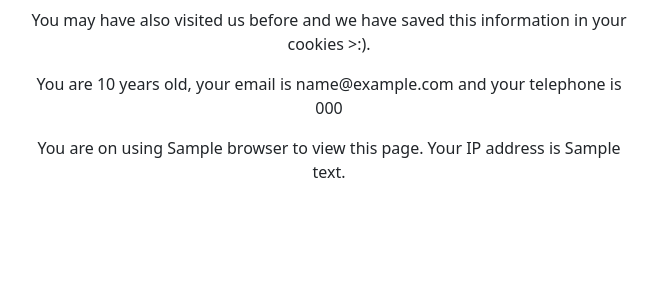
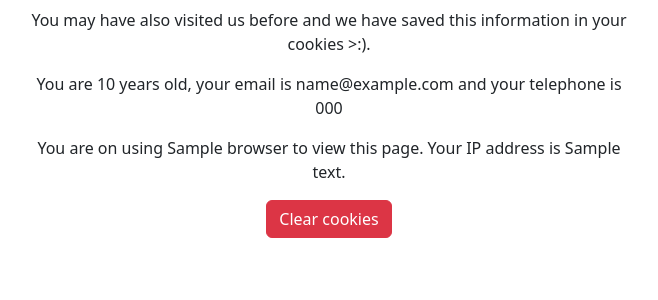
Before and after one commit to matthew-wong1/sse-lab2, a Flask app: template api/templates/user_data.html in a window 1280 px wide. Shown: the part 152-452 px from the top of the page, without its empty margins (311-969 px from the left). Run offline with Flask 3, Linux system fonts and the light colour scheme; the template is opened without the code that fills it: most values are stand-ins (such as "Sample title", 1, 10 or a date in 2020); parts of the project's set-up code (start-up, migrations or seed data) failed here and were passed over.

Commit message:
add option to clear cookies

```diff
--- a/api/app.py
+++ b/api/app.py
@@ -2,7 +2,6 @@ from flask import Flask, render_template, request, make_response
 from ua_parser import user_agent_parser
 
 app = Flask(__name__)
-
 
 @app.route("/")
 def index():
@@ -26,6 +25,9 @@ def submit():
 	user_data["tel"] = request.form.get("tel")
 	user_data["email"] = request.form.get("email")
 
+	# form validation
+#	if (user_data["tel"].
+
 	# data from request headers
 	user_agent_str = request.headers.get('User-Agent')
 	user_data["ip_address"] = request.remote_addr
@@ -40,3 +42,10 @@ def submit():
 		response.set_cookie(key, value)
 
 	return response
+
+@app.route("/clear-cookies", methods=["POST"])
+def clear_cookies():
+	response = make_response(render_template(index.html))
+	for cookie in request.cookies:
+		response.set_cookie(cookie, expires=0)
+		return response;
--- a/api/templates/user_data.html
+++ b/api/templates/user_data.html
@@ -5,9 +5,12 @@
 	<div class="mb-4">
 		<h1>Hello {{ user_data["name"] }}!</h1>
 	</div>
-	<p>Maybe you didn't realise that we know more information about you than you realised.</p>
-	<p>You may have also visited us before and we have saved this information in your cookies >:).</p>
-	<p>You are {{ user_data["age"] }} years old, your email is {{ user_data["email"] }} and your telephone is {{ user_data["tel"] }}</p>
-	<p>You are on {{ user_data["platform"] }} using {{ user_data["browser"] }} to view this page. Your IP address is {{ user_data["ip_address"] }}</p>
+		<p>Maybe you didn't realise that we know more information about you than you realised.</p>
+		<p>You may have also visited us before and we have saved this information in your cookies >:).</p>
+		<p>You are {{ user_data["age"] }} years old, your email is {{ user_data["email"] }} and your telephone is {{ user_data["tel"] }}</p>
+		<p>You are on {{ user_data["platform"] }} using {{ user_data["browser"] }} to view this page. Your IP address is {{ user_data["ip_address"] }}</p>
+		<form action="/clear-cookies" method="post">
+			<button type="submit" class="btn btn-danger">Clear cookies</button>
+		</form>
 	</div>
 {% endblock %}
```
